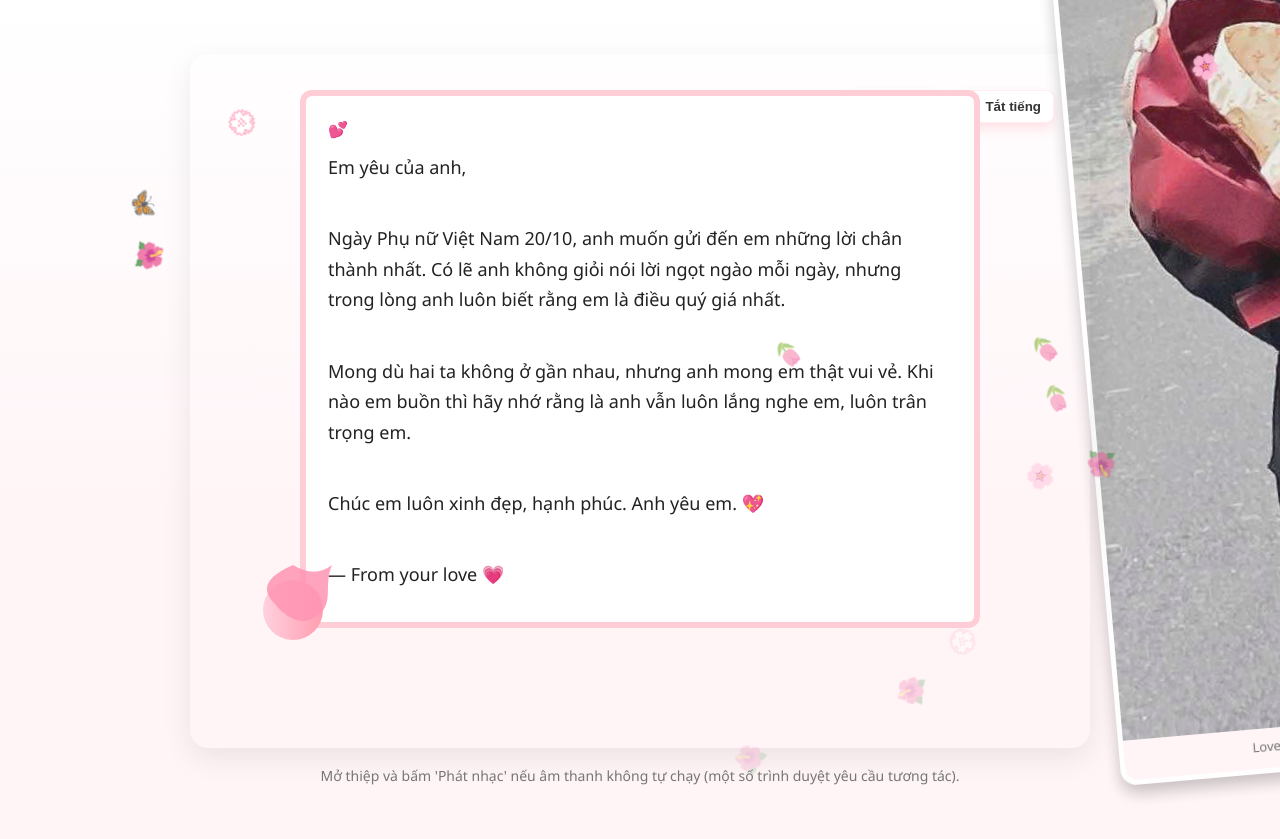
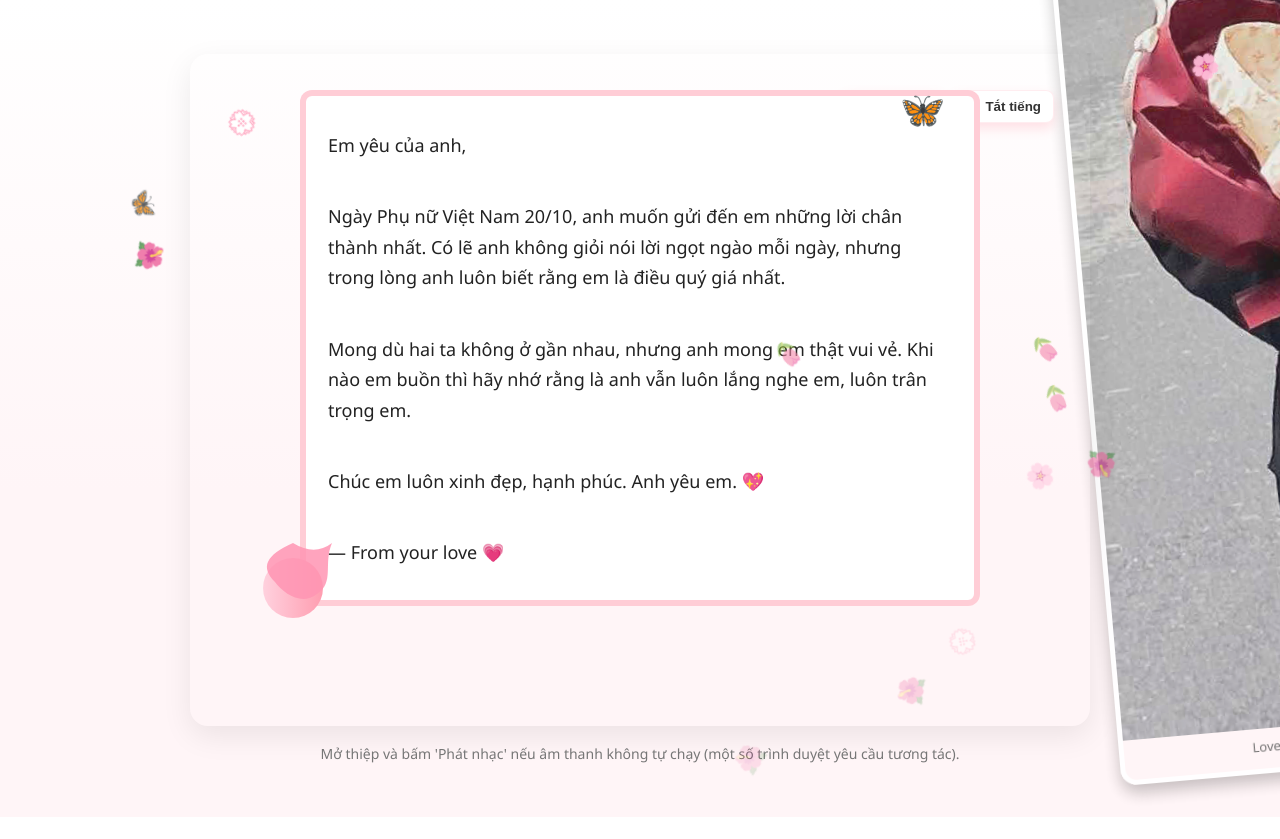
Before and after one commit to hieunguyen71202/thiep_for_my_love1, a plain HTML site: page index.html in a window 1280 px wide. After the commit the page ends 817 px from the top, so only its background shows below. Drawn offline with Linux system fonts and the light colour scheme.

Commit message:
Update index.html

```diff
--- a/index.html
+++ b/index.html
@@ -10,7 +10,14 @@
   :root{/*pink:#ffdfe6;--accent:#ff6b81;--card:#fff;*/}
   body{margin:0;font-family: 'Segoe UI', Roboto, Arial, sans-serif;background:linear-gradient(180deg,#fff 0%,#fff5f7 60%);color:#333;}
   .wrap{max-width:900px;margin:30px auto;padding:24px;}
-  .card{background:var(--card);border-radius:18px;box-shadow:0 10px 30px rgba(0,0,0,0.08);position:relative;padding:36px 40px 120px;}
+  .card {
+    background: var(--card);
+    border-radius: 18px;
+    box-shadow: 0 10px 30px rgba(0,0,0,0.08);
+    position: relative;
+    padding: 36px 40px 120px;
+  }
+
   /* envelope panel */
   .letter{max-width:680px;margin:0 auto;background:linear-gradient(180deg,#fff,#fff);border-radius:12px;padding:22px;border:6px solid rgba(255,200,210,0.9);box-sizing:border-box;position:relative;}
   .butterfly{position:absolute;right:30px;top:-12px;transform:rotate(10deg);opacity:0.95;font-size:36px;}
@@ -104,7 +111,7 @@
 <button aria-pressed="false" class="btn secondary" id="muteBtn">🔈 Tắt tiếng</button>
 </div>
 <div class="letter">
-<div class="heart">💕</div>
+<div class="butterfly">🦋</div>
 <div style="height:12px;"></div>
 <div class="message" id="messageText"><p style="margin: 0 0 10px 0;">Em yêu của anh,</p><br/><p style="margin: 0 0 10px 0;">Ngày Phụ nữ Việt Nam 20/10, anh muốn gửi đến em những lời chân thành nhất. Có lẽ anh không giỏi nói lời ngọt ngào mỗi ngày, nhưng trong lòng anh luôn biết rằng em là điều quý giá nhất.</p><br/><p style="margin: 0 0 10px 0;">Mong dù hai ta không ở gần nhau, nhưng anh mong em thật vui vẻ. Khi nào em buồn thì hãy nhớ rằng là anh vẫn luôn lắng nghe em, luôn trân trọng em.</p><br/><p style="margin: 0 0 10px 0;">Chúc em luôn xinh đẹp, hạnh phúc. Anh yêu em. 💖</p><br/><p style="margin: 0 0 10px 0;">— From your love 💗</p></div>
 </div>
```
